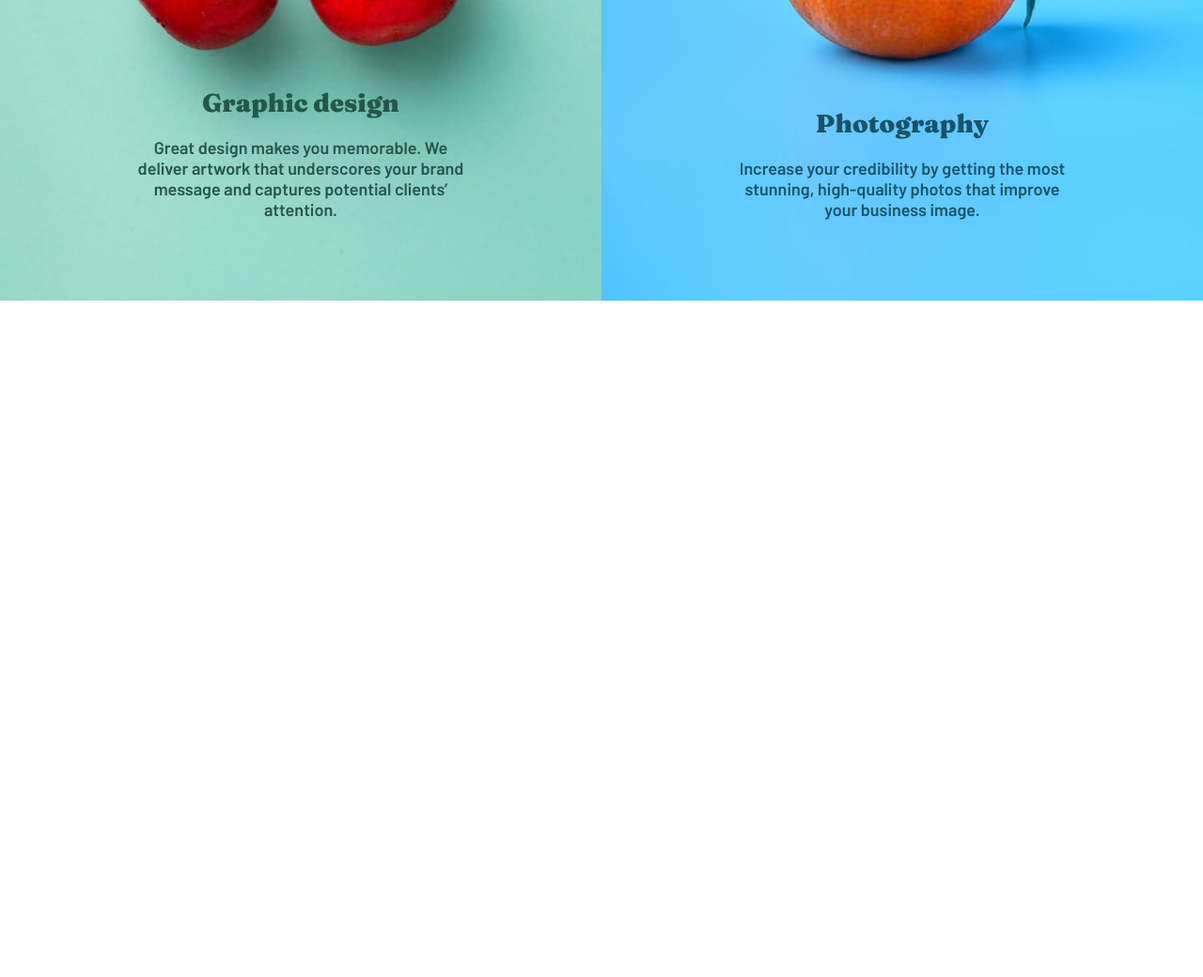
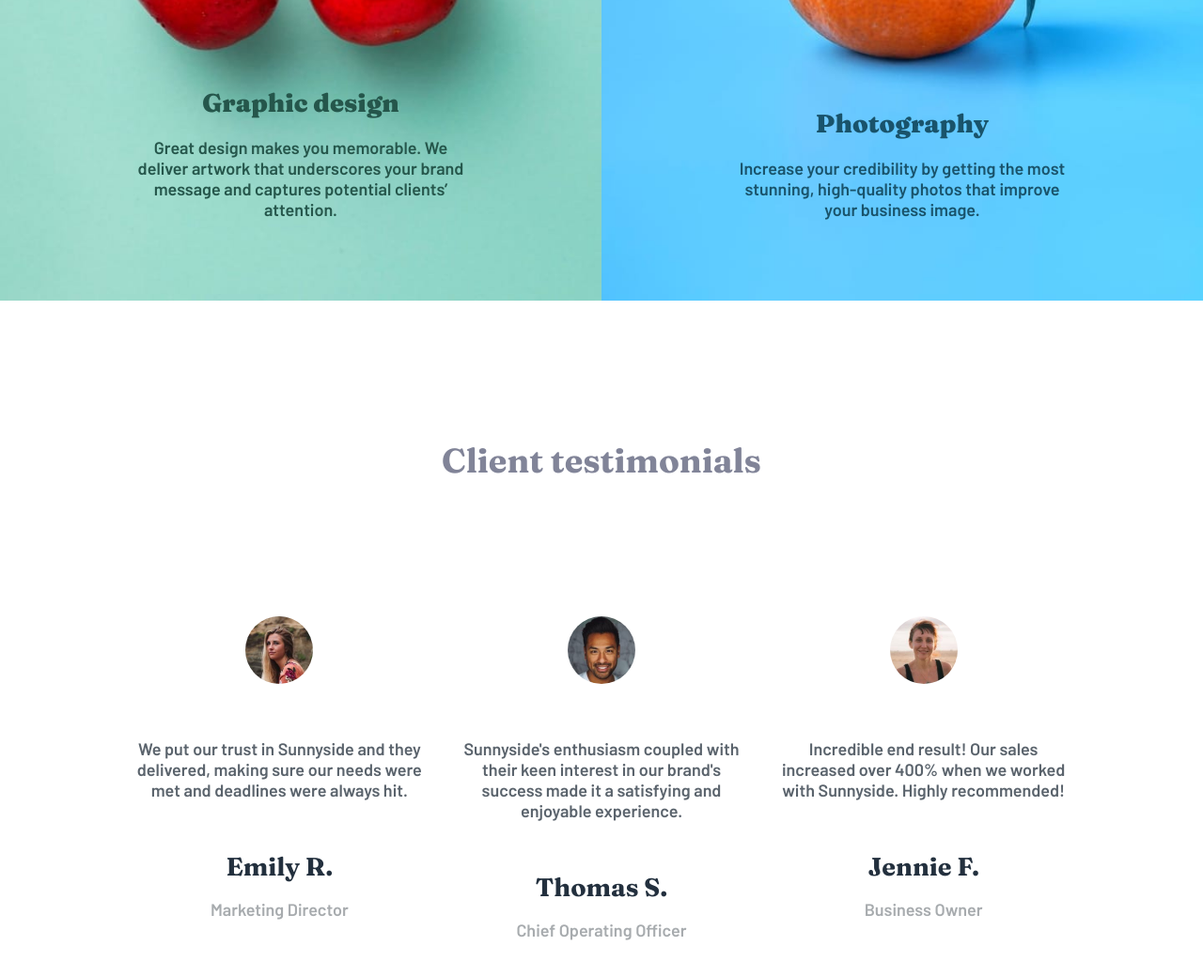
Before and after one commit to Torr1co/movil-ui, a plain HTML site: page index.html in a window 1280 px wide. Shown: the part 2080-3120 px from the top of the page at 94% size. Before the commit the page ends 2404 px from the top, so only its background shows below. Drawn offline with Linux system fonts and the light colour scheme.

Commit message:
testimonials

```diff
--- a/index.html
+++ b/index.html
@@ -91,17 +91,44 @@
           </div>
         </div>
       </section>
+      <section class="section-testimonials">
+        <h2>Client testimonials</h2>
+        <div class="testimonials">
+          <blockquote>
+            <img src="./images/image-emily.jpg" />
+            <p class="testimonial__quote">
+              We put our trust in Sunnyside and they delivered, making sure our
+              needs were met and deadlines were always hit.
+            </p>
+            <h3 class="testimonial__name">Emily R.</h3>
+            <p class="testimonial__job">Marketing Director</p>
+          </blockquote>
+          <blockquote>
+            <img src="./images/image-thomas.jpg" />
+            <p class="testimonial__quote">
+              Sunnyside's enthusiasm coupled with their keen interest in our
+              brand's success made it a satisfying and enjoyable experience.
+            </p>
+            <h3 class="testimonial__name">Thomas S.</h3>
+            <p class="testimonial__job">Chief Operating Officer</p>
+          </blockquote>
+          <blockquote>
+            <img src="./images/image-jennie.jpg" />
+            <p class="testimonial__quote">
+              Incredible end result! Our sales increased over 400% when we
+              worked with Sunnyside. Highly recommended!
+            </p>
+            <h3 class="testimonial__name">Jennie F.</h3>
+            <p class="testimonial__job">Business Owner</p>
+          </blockquote>
+        </div>
+      </section>
     </main>
   </body>
 </html>
 
 <!--       Learn more
 
-   Client testimonials We
-    put our trust in Sunnyside and they delivered, making sure our needs were
-    met and deadlines were always hit. Emily R. Marketing Director Sunnyside’s
-    enthusiasm coupled with their keen interest in our brand’s success made it a
-    satisfying and enjoyable experience. Thomas S. Chief Operating Officer
-    Incredible end result! Our sales increased over 400% when we worked with
-    Sunnyside. Highly recommended! Jennie F. Business Owner About Services
+
+    About Services
     Projects Contact -->
--- a/styles/index.css
+++ b/styles/index.css
@@ -38,7 +38,8 @@ h1 {
   color: white;
   font-size: 4rem;
 }
-h2 {
+h2,
+h3 {
   font-size: 2rem;
   font-family: "Fraunces", sans-serif;
   color: var(--Very-dark-desaturated-blue);
@@ -142,3 +143,41 @@ h2 {
   font-weight: 900;
   margin-bottom: 1rem;
 }
+
+/* TESTIMONIALS */
+.section-testimonials {
+  padding: 8rem;
+  text-align: center;
+}
+
+.section-testimonials h2 {
+  color: var(--Dark-grayish-blue);
+  margin-bottom: 8rem;
+}
+
+.testimonials {
+  display: grid;
+  grid-template-columns: repeat(3, 1fr);
+  gap: 2rem;
+}
+
+blockquote {
+  text-align: center;
+}
+blockquote img {
+  border-radius: 50%;
+  margin-bottom: 3rem;
+  height: 4rem;
+}
+.testimonial__quote {
+  color: var(--Very-dark-grayish-blue);
+  margin-bottom: 3rem;
+}
+.testimonial__name {
+  color: var(--Very-dark-desaturated-blue);
+  font-size: 1.5rem;
+  margin-bottom: 1rem;
+}
+.testimonial__job {
+  color: var(--Grayish-blue);
+}
```
